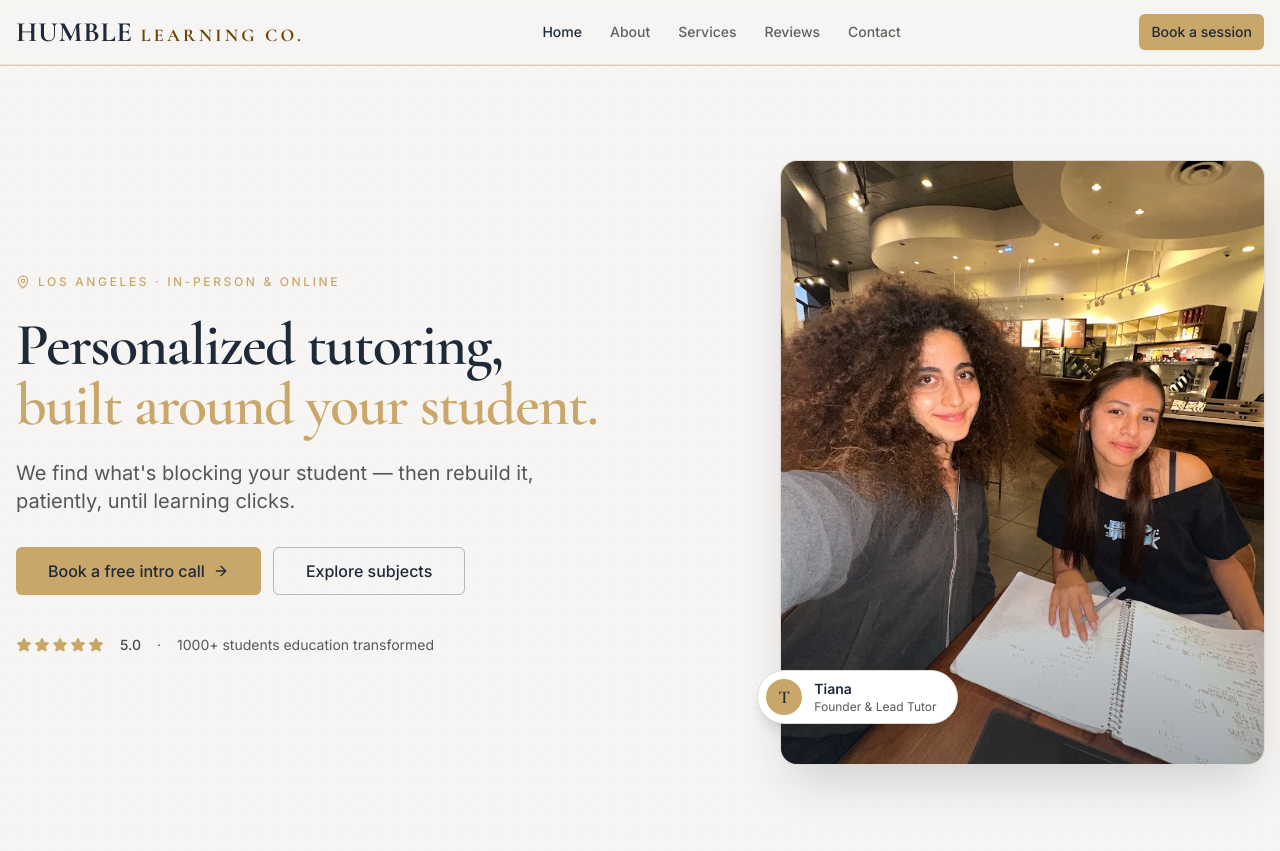
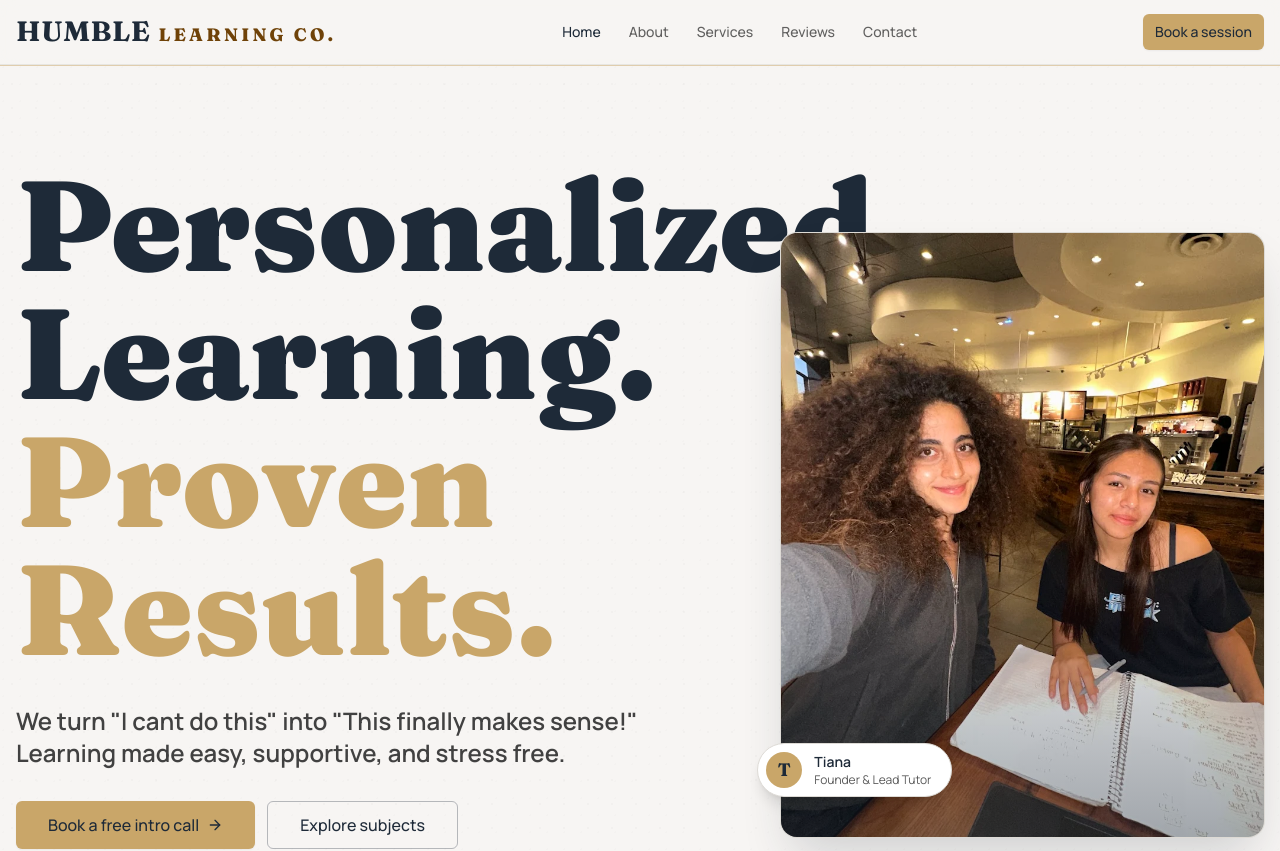
Before and after one commit to ejinian/humblelearningco, a React (Vite) app: page / in a window 1280 px wide. Shown: the top 851 px of the page. Built offline with nearby package versions, Linux system fonts and the light colour scheme.

Commit message:
changed a few headlines and descriptions, added an image

```diff
--- a/index.html
+++ b/index.html
@@ -19,11 +19,11 @@
     <meta property="og:type" content="website" />
     <meta property="og:url" content="https://humblelearningco.com" />
 
-    <!-- Fonts: Cormorant Garamond (display) + Inter (body) -->
+    <!-- Fonts: Fraunces (display) + Manrope (body) -->
     <link rel="preconnect" href="https://fonts.googleapis.com" />
     <link rel="preconnect" href="https://fonts.gstatic.com" crossorigin />
     <link
-      href="https://fonts.googleapis.com/css2?family=Cormorant+Garamond:wght@400;500;600;700&family=Inter:wght@300;400;500;600;700&display=swap"
+      href="https://fonts.googleapis.com/css2?family=Fraunces:opsz,wght,SOFT,WONK@9..144,700..900,0,1&family=Manrope:wght@400;500;600;700;800&display=swap"
       rel="stylesheet"
     />
 
--- a/src/components/Hero.tsx
+++ b/src/components/Hero.tsx
@@ -1,5 +1,5 @@
 import { Link } from "react-router-dom";
-import { ArrowRight, MapPin } from "lucide-react";
+import { ArrowRight } from "lucide-react";
 
 import { Button } from "@/components/ui/button";
 import { StarRating } from "@/components/StarRating";
@@ -14,20 +14,16 @@ export function Hero() {
 
       <div className="container grid lg:grid-cols-12 gap-12 lg:gap-16 py-16 md:py-24 items-center">
         <div className="lg:col-span-7 animate-fade-up">
-          <div className="inline-flex items-center gap-2 text-xs uppercase tracking-[0.22em] text-accent font-sans font-medium">
-            <MapPin className="size-3.5" />
-            <span>Los Angeles · in-person & online</span>
-          </div>
-
-          <h1 className="mt-5 font-serif text-4xl md:text-5xl lg:text-6xl font-semibold leading-[1.05] text-balance">
-            Personalized tutoring,
+          <h1 className="font-serif text-6xl md:text-8xl lg:text-9xl font-black leading-[0.9] text-balance">
+            Personalized Learning.
             <br />
-            <span className="text-accent">built around your student.</span>
+            <span className="text-accent">Proven Results.</span>
           </h1>
 
-          <p className="mt-6 text-lg md:text-xl text-foreground/75 max-w-xl text-pretty leading-relaxed">
-            We find what's blocking your student — then rebuild it, patiently,
-            until learning clicks.
+          <p className="mt-8 text-xl md:text-2xl text-foreground/85 max-w-2xl text-pretty leading-relaxed font-semibold">
+            We turn "I cant do this" into "This finally makes sense!"
+            <br />
+            Learning made easy, supportive, and stress free.
           </p>
 
           <div className="mt-8 flex flex-wrap items-center gap-3">
--- a/src/components/ui/card.tsx
+++ b/src/components/ui/card.tsx
@@ -35,7 +35,7 @@ const CardTitle = React.forwardRef<
   <h3
     ref={ref}
     className={cn(
-      "font-serif text-2xl font-semibold leading-none tracking-tight",
+      "font-serif text-2xl font-semibold leading-none tracking-normal",
       className,
     )}
     {...props}
--- a/src/index.css
+++ b/src/index.css
@@ -60,7 +60,7 @@
   h2,
   h3,
   h4 {
-    @apply font-serif tracking-tight text-primary;
+    @apply font-serif tracking-normal text-primary;
     font-feature-settings: "lnum", "kern";
   }
 
--- a/src/pages/Home.tsx
+++ b/src/pages/Home.tsx
@@ -40,7 +40,7 @@ export default function Home() {
         <div className="flex items-end justify-between gap-6 flex-wrap">
           <SectionHeading
             eyebrow="What we cover"
-            title="Every subject. One tutor."
+            title="Every Subject. Every Age. Any Learning Style."
             description="Math through calculus, reading and writing, science, test prep — and the study skills school never quite teaches."
           />
           <Button asChild variant="link" className="px-0">
--- a/tailwind.config.ts
+++ b/tailwind.config.ts
@@ -53,9 +53,9 @@ const config: Config = {
         },
       },
       fontFamily: {
-        // Display: warm, premium serif. Body: clean humanist sans.
-        serif: ['"Cormorant Garamond"', "Georgia", "ui-serif", "serif"],
-        sans: ['"Inter"', "ui-sans-serif", "system-ui", "sans-serif"],
+        // Display: bold, distinctive serif. Body: clean modern sans.
+        serif: ['"Fraunces"', "Georgia", "ui-serif", "serif"],
+        sans: ['"Manrope"', "ui-sans-serif", "system-ui", "sans-serif"],
       },
       borderRadius: {
         lg: "var(--radius)",
```
Also changed, not shown: public/photos/IMG_4624.jpg (added).
